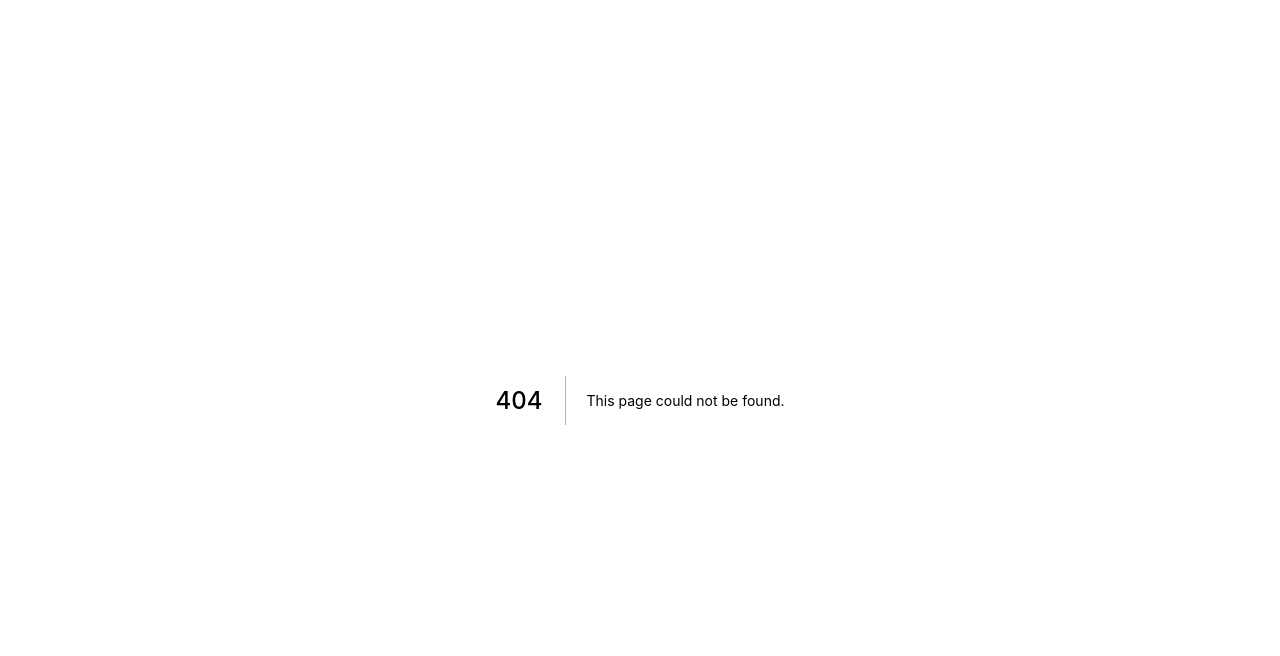
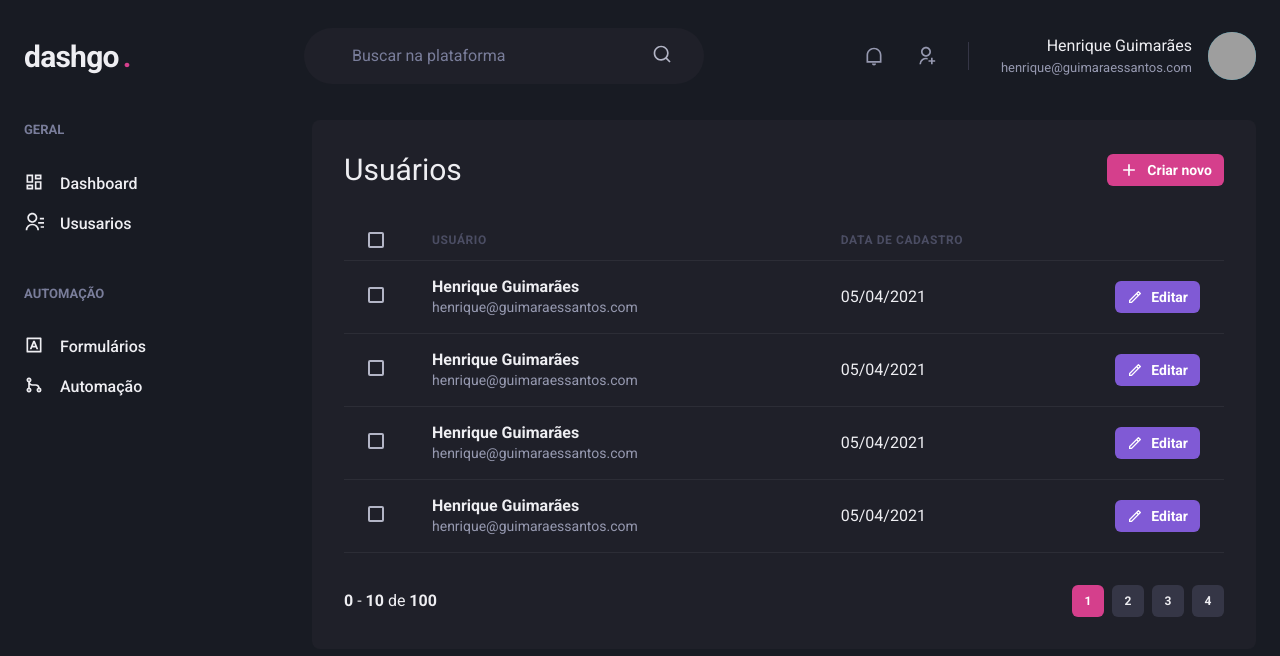
Before and after one commit to henriqueogs/dashgo, a Next.js app: page /users in a window 1280 px wide. Before the commit this address had no page. Shown: the top 656 px of the page. Built offline with nearby package versions, Linux system fonts and the light colour scheme; grey boxes are pictures that could not be loaded.

Commit message:
Criação da página de Lista de usuários

```diff
--- /dev/null
+++ b/src/pages/users/index.tsx
@@ -0,0 +1,161 @@
+import {
+  Box,
+  Flex,
+  Heading,
+  Button,
+  Icon,
+  Table,
+  Thead,
+  Tr,
+  Th,
+  Td,
+  Tbody,
+  Checkbox,
+  Text,
+} from "@chakra-ui/react";
+import { RiAddLine, RiPencilLine } from "react-icons/ri";
+import { Header } from "../../components/Header";
+import { Pagination } from "../../components/Pagination";
+import { Sidebar } from "../../components/Sidebar";
+
+export default function UserList() {
+  return (
+    <Box>
+      <Header />
+      <Flex w="100%" my="6" maxWidth={1480} mx="auto" px="6">
+        <Sidebar />
+        <Box flex="1" borderRadius={8} bg="gray.800" p="8">
+          <Flex mb="8" justify="space-between" align="center">
+            <Heading size="lg" fontWeight="normal">
+              Usuários
+            </Heading>
+            <Button
+              as="a"
+              size="sm"
+              fontSize="sm"
+              colorScheme="pink"
+              leftIcon={<Icon as={RiAddLine} fontSize="20" />}
+            >
+              Criar novo
+            </Button>
+          </Flex>
+          <Table colorScheme="whiteAlpha">
+            <Thead>
+              <Tr>
+                <Th px="6" color="gray.300" width="8">
+                  <Checkbox colorScheme="pink" />
+                </Th>
+                <Th>Usuário</Th>
+                <Th>Data de cadastro</Th>
+                <Th width="8"></Th>
+              </Tr>
+            </Thead>
+            <Tbody>
+              <Tr>
+                <Td px="6">
+                  <Checkbox colorScheme="pink" />
+                </Td>
+                <Td>
+                  <Box>
+                    <Text fontWeight="bold">Henrique Guimarães</Text>
+                    <Text fontSize="sm" color="gray.300">
+                      henrique@guimaraessantos.com
+                    </Text>
+                  </Box>
+                </Td>
+                <Td>05/04/2021</Td>
+                <Td>
+                  <Button
+                    as="a"
+                    size="sm"
+                    fontSize="sm"
+                    colorScheme="purple"
+                    leftIcon={<Icon as={RiPencilLine} fontSize="16"/>}
+                  >
+                    Editar
+                  </Button>
+                </Td>
+              </Tr>
+              <Tr>
+                <Td px="6">
+                  <Checkbox colorScheme="pink" />
+                </Td>
+                <Td>
+                  <Box>
+                    <Text fontWeight="bold">Henrique Guimarães</Text>
+                    <Text fontSize="sm" color="gray.300">
+                      henrique@guimaraessantos.com
+                    </Text>
+                  </Box>
+                </Td>
+                <Td>05/04/2021</Td>
+                <Td>
+                  <Button
+                    as="a"
+                    size="sm"
+                    fontSize="sm"
+                    colorScheme="purple"
+                    leftIcon={<Icon as={RiPencilLine} fontSize="16"/>}
+                  >
+                    Editar
+                  </Button>
+                </Td>
+              </Tr>
+              <Tr>
+                <Td px="6">
+                  <Checkbox colorScheme="pink" />
+                </Td>
+                <Td>
+                  <Box>
+                    <Text fontWeight="bold">Henrique Guimarães</Text>
+                    <Text fontSize="sm" color="gray.300">
+                      henrique@guimaraessantos.com
+                    </Text>
+                  </Box>
+                </Td>
+                <Td>05/04/2021</Td>
+                <Td>
+                  <Button
+                    as="a"
+                    size="sm"
+                    fontSize="sm"
+                    colorScheme="purple"
+                    leftIcon={<Icon as={RiPencilLine} fontSize="16"/>}
+                  >
+                    Editar
+                  </Button>
+                </Td>
+              </Tr>
+              <Tr>
+                <Td px="6">
+                  <Checkbox colorScheme="pink" />
+                </Td>
+                <Td>
+                  <Box>
+                    <Text fontWeight="bold">Henrique Guimarães</Text>
+                    <Text fontSize="sm" color="gray.300">
+                      henrique@guimaraessantos.com
+                    </Text>
+                  </Box>
+                </Td>
+                <Td>05/04/2021</Td>
+                <Td>
+                  <Button
+                    as="a"
+                    size="sm"
+                    fontSize="sm"
+                    colorScheme="purple"
+                    leftIcon={<Icon as={RiPencilLine} fontSize="16"/>}
+                  >
+                    Editar
+                  </Button>
+                </Td>
+              </Tr>
+            </Tbody>
+          </Table>
+          <Pagination />
+        </Box>
+      </Flex>
+    </Box>
+  );
+}
```
